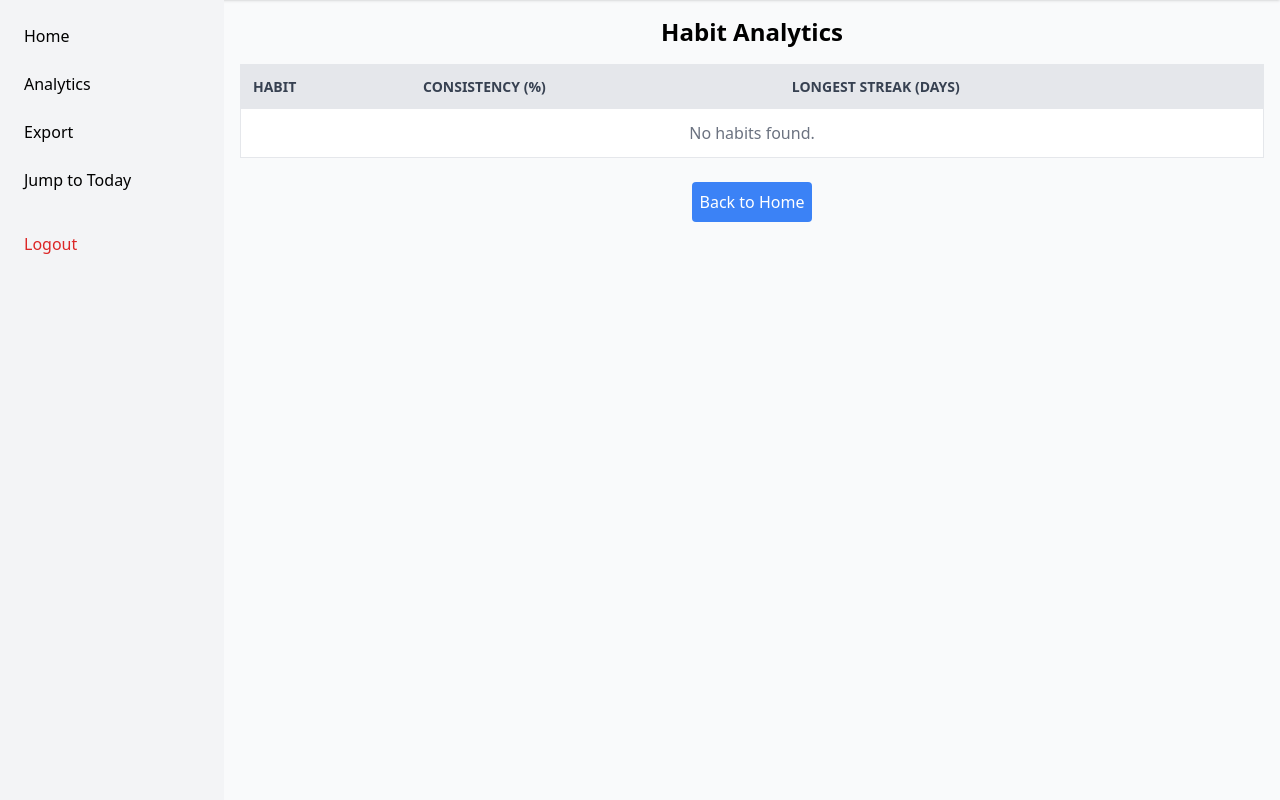
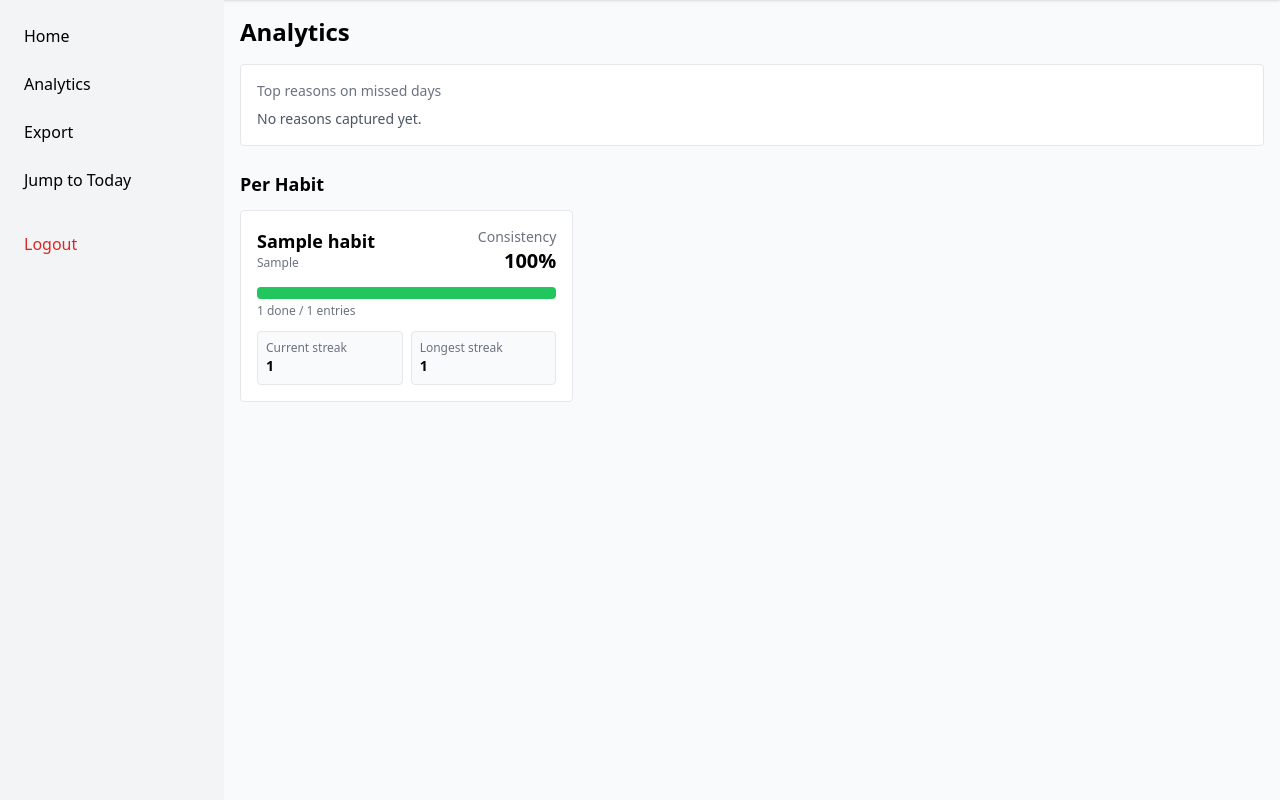
Before and after one commit to rathibharat/habit-tracker-v3, a Flask app: page /analytics in a window 1280 px wide. Shown: the part 64-864 px from the top of the page. Run offline with Flask 3, Linux system fonts and the light colour scheme; the visitor is signed in with stand-in values (Sample User, id 1); tables that the repository leaves empty hold one stand-in row (values such as "Sample post"); some libraries are stand-ins or nearby versions.

Commit message:
Update analytics.html

```diff
--- a/templates/analytics.html
+++ b/templates/analytics.html
@@ -1,42 +1,59 @@
 {% extends "layout.html" %}
-{% block title %}Analytics{% endblock %}
+{% block content %}
 
-{% block content %}
-<h2 class="text-2xl font-bold mb-4 text-center">Habit Analytics</h2>
+<h2 class="text-2xl font-bold mb-4">Analytics</h2>
 
-<div class="overflow-x-auto">
-    <table class="min-w-full bg-white border rounded shadow-sm">
-        <thead>
-            <tr class="bg-gray-200 text-gray-700 uppercase text-sm">
-                <th class="p-3 text-left">Habit</th>
-                <th class="p-3 text-left">Consistency (%)</th>
-                <th class="p-3 text-left">Longest Streak (days)</th>
-            </tr>
-        </thead>
-        <tbody>
-            {% for habit in data %}
-            <tr class="border-b hover:bg-gray-50">
-                <td class="p-3">{{ habit.name }}</td>
-                <td class="p-3">
-                    <div class="w-full bg-gray-200 rounded h-4">
-                        <div class="bg-green-400 h-4 rounded" style="width: {{ habit.consistency }}%"></div>
-                    </div>
-                    <span class="text-sm">{{ habit.consistency }}%</span>
-                </td>
-                <td class="p-3">{{ habit.streak }}</td>
-            </tr>
-            {% else %}
-            <tr>
-                <td colspan="3" class="p-3 text-center text-gray-500">No habits found.</td>
-            </tr>
-            {% endfor %}
-        </tbody>
-    </table>
+<div class="bg-white border rounded p-4 mb-6">
+  <div class="text-sm text-gray-500 mb-2">Top reasons on missed days</div>
+  {% if top_reasons|length == 0 %}
+    <div class="text-sm text-gray-600">No reasons captured yet.</div>
+  {% else %}
+    <div class="flex flex-wrap gap-2">
+      {% for r, c in top_reasons %}
+        <span class="text-sm bg-gray-100 border rounded px-3 py-1">
+          {{ r }} <span class="text-gray-500">({{ c }})</span>
+        </span>
+      {% endfor %}
+    </div>
+  {% endif %}
 </div>
 
-<div class="mt-6 flex justify-center">
-    <a href="{{ url_for('home') }}" class="p-2 bg-blue-500 text-white rounded hover:bg-blue-600">
-        Back to Home
-    </a>
+<h3 class="text-lg font-semibold mb-3">Per Habit</h3>
+<div class="grid grid-cols-1 sm:grid-cols-2 lg:grid-cols-3 gap-3">
+  {% for h in habit_cards %}
+  <div class="bg-white border rounded p-4">
+    <div class="flex items-start justify-between">
+      <div>
+        <div class="text-lg font-bold">{{ h.name }}</div>
+        <div class="text-xs text-gray-500">{{ h.frequency }}</div>
+      </div>
+      <div class="text-right">
+        <div class="text-sm text-gray-500">Consistency</div>
+        <div class="text-xl font-bold">{{ h.consistency }}%</div>
+      </div>
+    </div>
+
+    <div class="mt-3">
+      <div class="w-full bg-gray-200 rounded h-3 overflow-hidden">
+        <div class="bg-green-500 h-3" style="width: {{ h.consistency }}%"></div>
+      </div>
+      <div class="text-xs text-gray-500 mt-1">{{ h.done }} done / {{ h.total }} entries</div>
+    </div>
+
+    <div class="mt-3 grid grid-cols-2 gap-2 text-sm">
+      <div class="bg-gray-50 border rounded p-2">
+        <div class="text-xs text-gray-500">Current streak</div>
+        <div class="font-bold">{{ h.current_streak }}</div>
+      </div>
+      <div class="bg-gray-50 border rounded p-2">
+        <div class="text-xs text-gray-500">Longest streak</div>
+        <div class="font-bold">{{ h.longest_streak }}</div>
+      </div>
+    </div>
+  </div>
+  {% else %}
+    <div class="text-sm text-gray-600">No habits yet. Add a habit on Home.</div>
+  {% endfor %}
 </div>
+
 {% endblock %}
```
